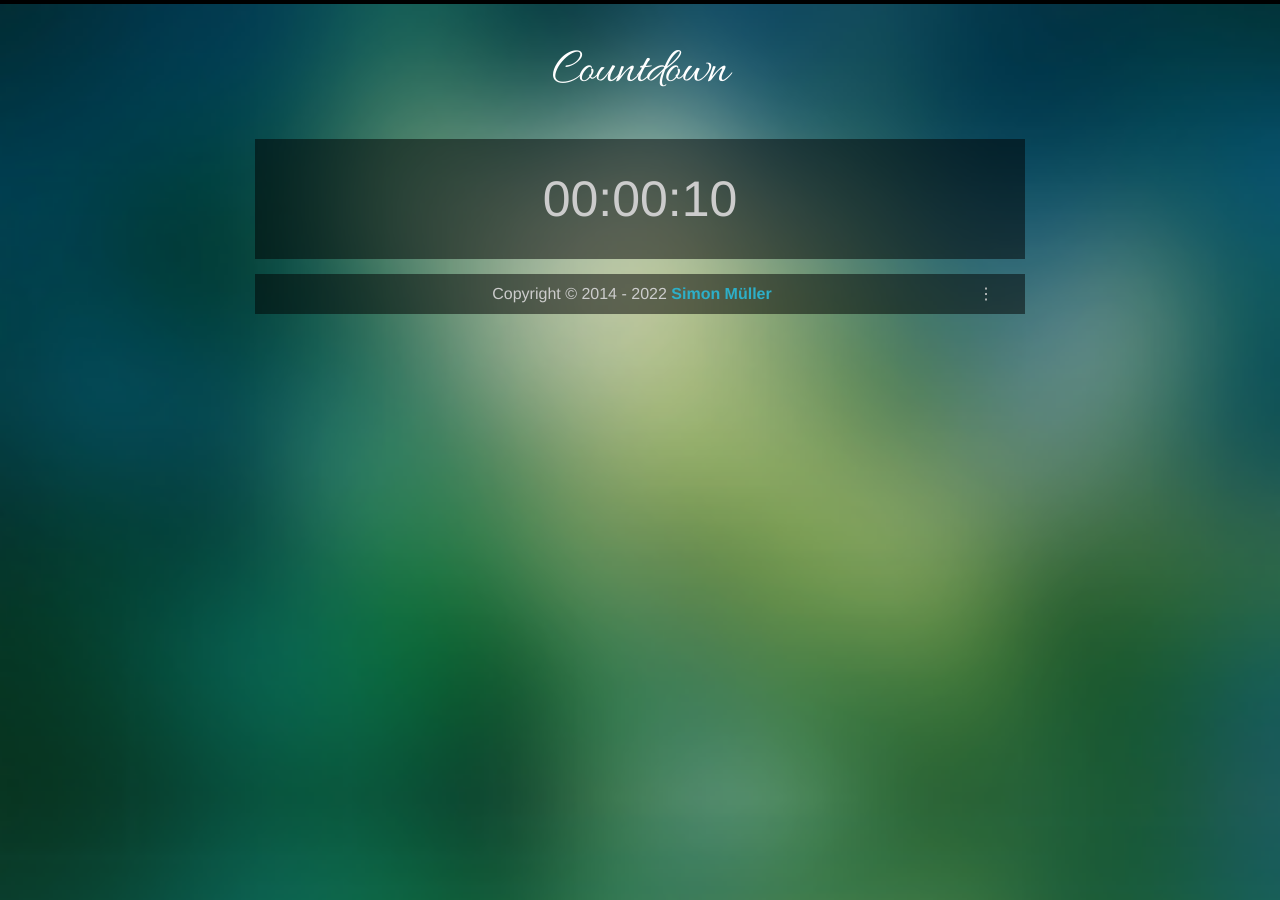
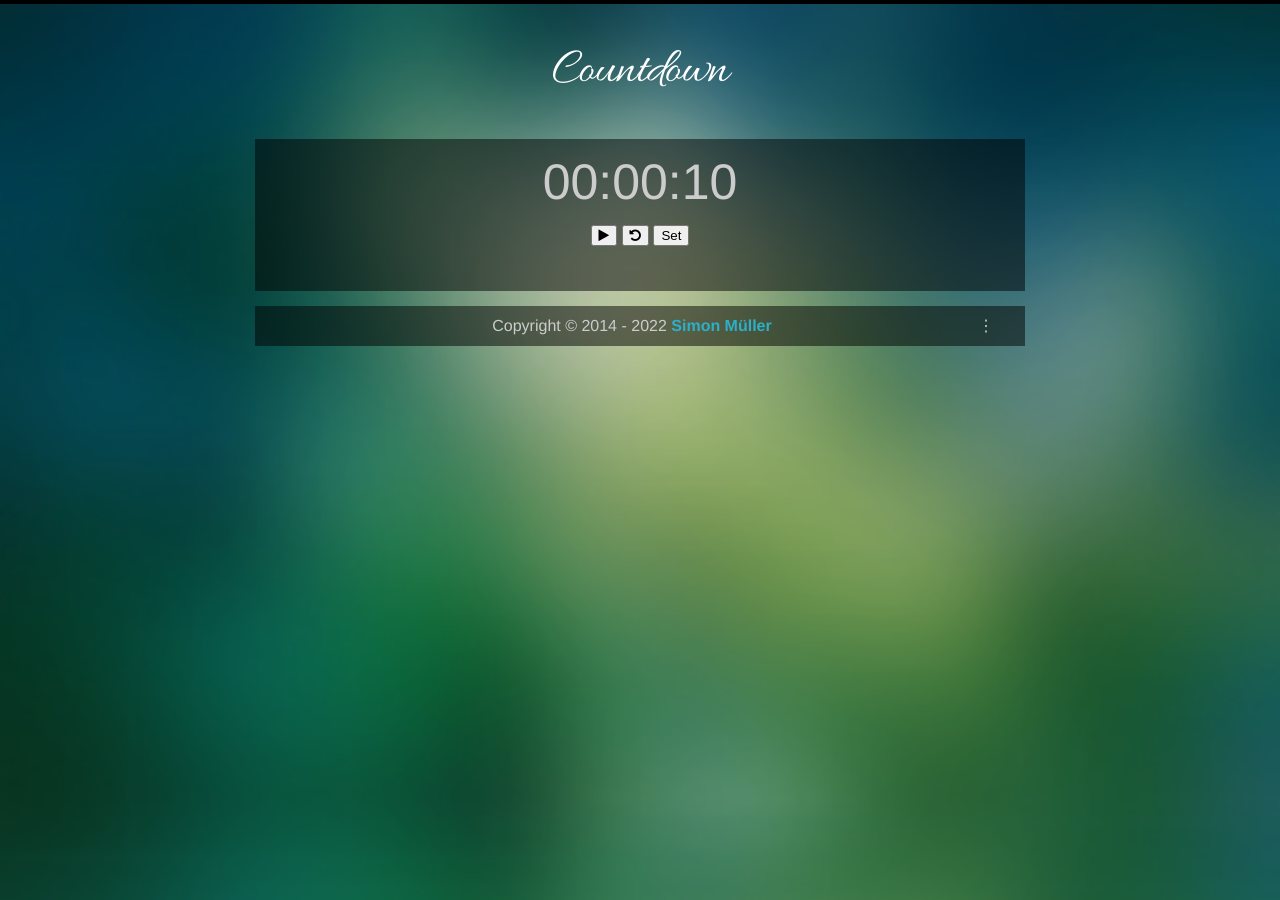
Before and after one commit to samuller/samuller.net, a Jekyll site: the page built from countdown/index.html, in a window 1280 px wide. Built offline with Jekyll 4.4.1, drawn with Linux system fonts in a browser that asks for light colours; nearby versions of some CDN libraries.

Commit message:
Add media control buttons

```diff
--- a/countdown/countdown.js
+++ b/countdown/countdown.js
@@ -212,3 +212,42 @@ class CountdownTimer extends HTMLElement {
 if ('customElements' in window) {
 	customElements.define('app-countdown', CountdownTimer);
 }
+
+/**
+ * Setup media control components.
+ */
+
+document.getElementById('inputsecs').addEventListener("keypress", function (evt) {
+    evt = evt || window.event;
+    var charCode = (typeof evt.which == "undefined") ? evt.keyCode : evt.which;
+    var charStr = String.fromCharCode(charCode);
+    if (!charStr.match(/^[0-9]+$/)) {
+        evt.preventDefault();
+    }
+});
+
+// Note that below we often take advantage of the fact that component id's get set directly on the "window" global,
+// and we can therefore use them directly as variables, e.g. an id of "component" becomes window["component"] or
+// window.component which can then be accessed directly as just "component", but only if the name is also a valid
+// parse-able variable name (i.e. no dashes which would parse to minuses).
+
+function clickPlayToggle() {
+    countdown0.toggle();
+}
+
+function clickReset() {
+    countdown0.reset();
+}
+
+function clickSet() {
+    // Toggle input section being shown (using the "hidden" boolean attribute)
+    setsecs.hidden = !setsecs.hidden;
+    // Toggle button shadow to make it look clickable (to indicate that clicking again does something)
+    // btnset.setAttribute('shadow', !(btnset.getAttribute('shadow') === 'true'));
+    btnset.setAttribute('shadow', !setsecs.hidden);
+    // After closing input section
+    if (setsecs.hidden) {
+        // Set countdown attribute
+        countdown0.setAttribute('secs', inputsecs.value);
+    }
+}
--- a/countdown/index.html
+++ b/countdown/index.html
@@ -4,8 +4,29 @@ header: "Countdown"
 style: no_nav
 ---
 
-<div style="min-height: 10vh; display: flex; align-items: center; justify-content: center;">
-  <app-countdown style="display: block; text-align: center; flex: 1; font-size: 50px;"></app-countdown>
+<link rel="stylesheet" href="https://maxcdn.bootstrapcdn.com/font-awesome/4.3.0/css/font-awesome.min.css">
+
+<div style="min-height: 10vh; margin: 1em; display: flex; flex-direction: column; gap: 1em; align-items: center; justify-content: center;">
+  <app-countdown id="countdown0" secs="10" style="display: block; text-align: center; flex: 1; font-size: 50px;"></app-countdown>
+  <div style="flex: 1; text-align: center">
+    <button  id="btnplay" class="media-controls" onclick="clickPlayToggle()">
+      <i class="fa fa-play"></i>
+      <!-- <i class="fa fa-pause"></i> -->
+    </button>
+    <button id="btnreset" class="media-controls" onclick="clickReset()">
+      <i class="fa fa-rotate-left"></i>
+    </button>
+    <button  id="btnset" class="media-controls" shadow="false" onclick="clickSet();">
+      Set
+    </button>
+  </div>
+
+  <div id="setsecs" hidden>
+    <label for="inputsecs">Starting seconds:</label>
+    <input type="number" id="inputsecs" name="inputsecs" min="1" max="360000" value="10"
+      style="width: 5em; padding: 2px">
+  </div>
+
 </div>
 
 
```
